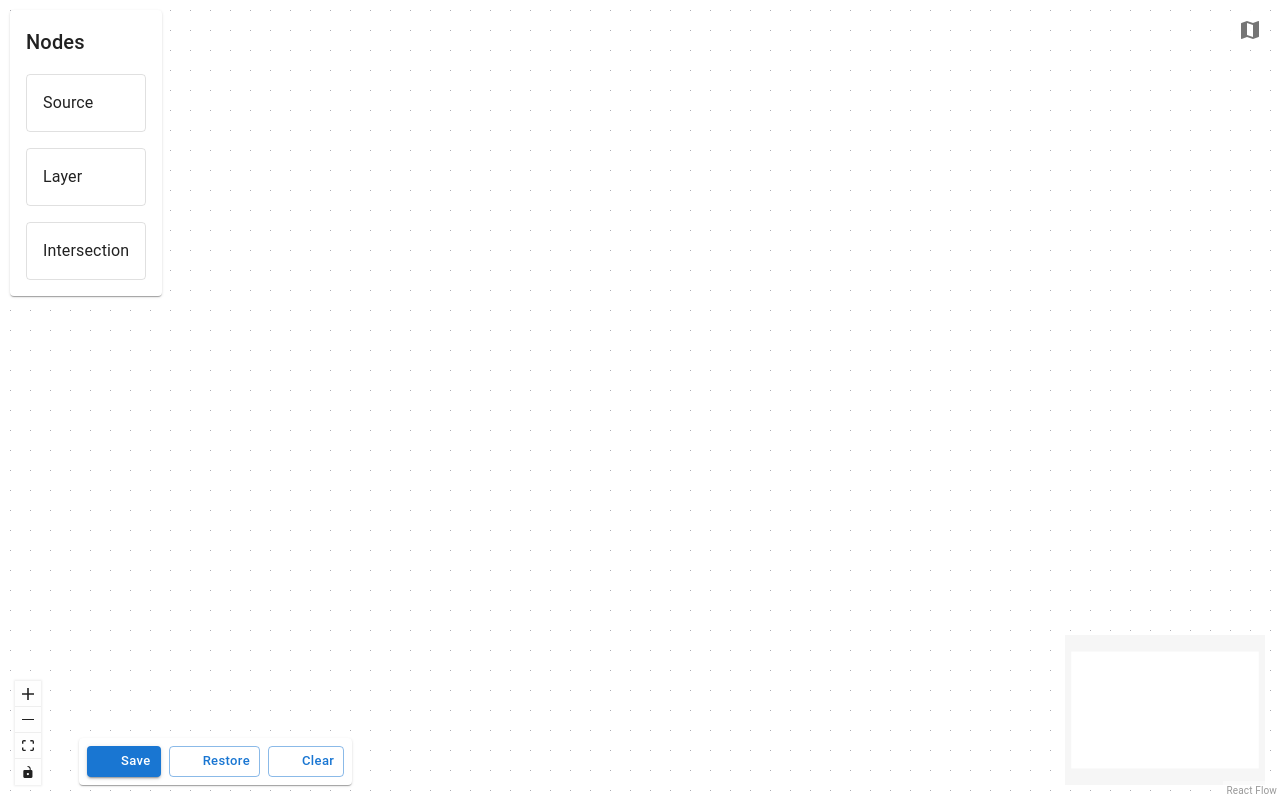
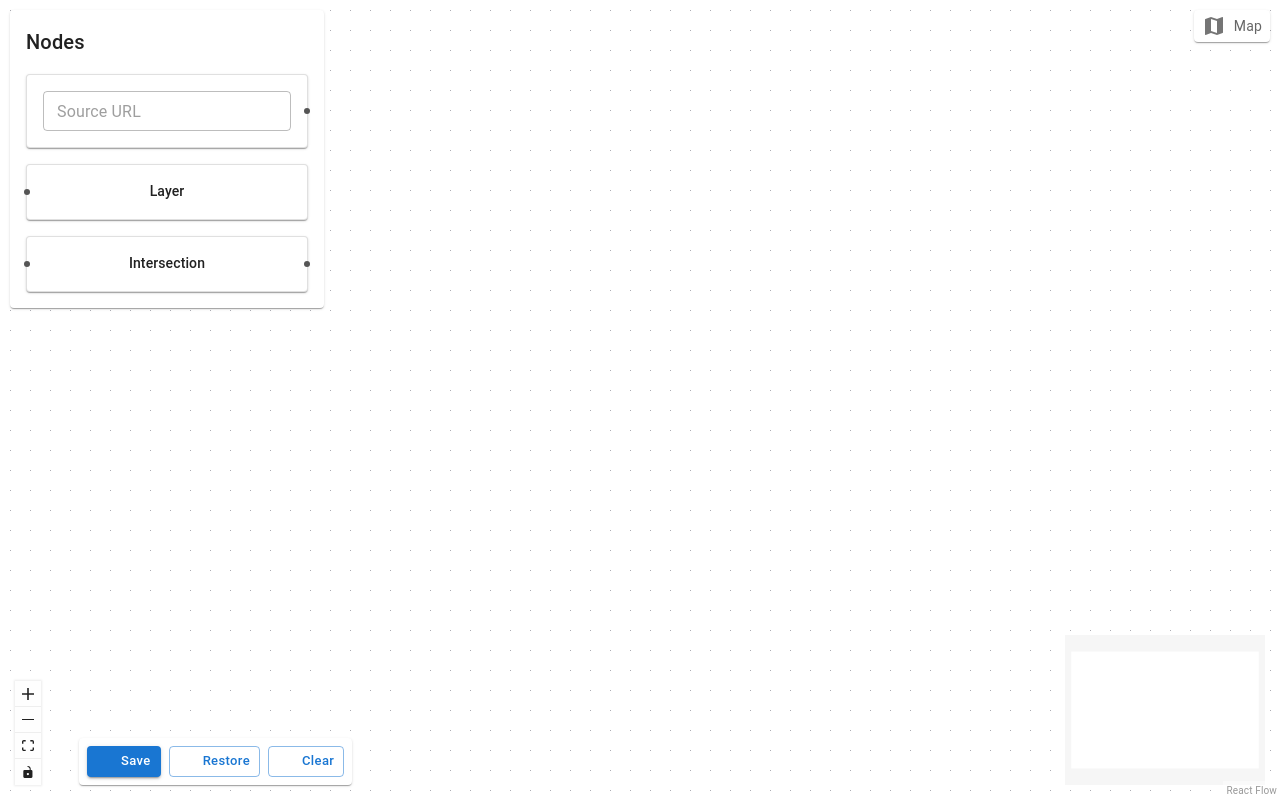
Before and after one commit to carlosruana/geospatial-assignment, a React (Vite) app: page / in a window 1280 px wide. Built offline with nearby package versions, Linux system fonts and the light colour scheme; some icons are missing.

Commit message:
Setting url on blur and improving styling

```diff
--- a/src/components/NodePanel.tsx
+++ b/src/components/NodePanel.tsx
@@ -1,9 +1,10 @@
 import { useCallback } from 'react';
-import { Box, Typography, Paper } from '@mui/material';
+import { Box, Typography, Paper, TextField } from '@mui/material';
 import { NodeType } from '../types/flow';
+import { Handle, Position } from '@xyflow/react';
 
 const nodeTypes: { type: NodeType; label: string }[] = [
-     { type: 'source', label: 'Source' },
+     { type: 'source', label: 'Source URL' },
      { type: 'layer', label: 'Layer' },
      { type: 'intersection', label: 'Intersection' },
 ];
@@ -37,15 +38,68 @@ export const NodePanel = () => {
                               key={type}
                               sx={{
                                    p: 2,
+                                   bgcolor: 'background.paper',
+                                   borderRadius: 1,
+                                   boxShadow: 1,
                                    border: '1px solid',
                                    borderColor: 'divider',
-                                   borderRadius: 1,
                                    cursor: 'grab',
+                                   minWidth: 150,
+                                   position: 'relative',
+                                   textAlign: type === 'source' ? 'left' : 'center',
                               }}
                               draggable
                               onDragStart={e => onDragStart(e, type)}
                          >
-                              {label}
+                              {type === 'source' && (
+                                   <>
+                                        <Handle
+                                             type="source"
+                                             position={Position.Right}
+                                             style={{ background: '#555' }}
+                                        />
+                                        <Box
+                                             sx={{
+                                                  display: 'flex',
+                                                  flexDirection: 'column',
+                                                  gap: 1,
+                                             }}
+                                        >
+                                             <TextField
+                                                  label={label}
+                                                  size="small"
+                                                  fullWidth
+                                                  disabled
+                                                  placeholder="Enter URL"
+                                             />
+                                        </Box>
+                                   </>
+                              )}
+                              {type === 'layer' && (
+                                   <>
+                                        <Handle
+                                             type="target"
+                                             position={Position.Left}
+                                             style={{ background: '#555' }}
+                                        />
+                                        <Typography variant="subtitle2">{label}</Typography>
+                                   </>
+                              )}
+                              {type === 'intersection' && (
+                                   <>
+                                        <Handle
+                                             type="target"
+                                             position={Position.Left}
+                                             style={{ background: '#555' }}
+                                        />
+                                        <Handle
+                                             type="source"
+                                             position={Position.Right}
+                                             style={{ background: '#555' }}
+                                        />
+                                        <Typography variant="subtitle2">{label}</Typography>
+                                   </>
+                              )}
                          </Box>
                     ))}
                </Paper>
--- a/src/components/nodes/IntersectionNode.tsx
+++ b/src/components/nodes/IntersectionNode.tsx
@@ -14,6 +14,8 @@ export const IntersectionNode = memo(({ selected }: NodeProps<IntersectionNode>)
                     bgcolor: 'background.paper',
                     borderRadius: 1,
                     boxShadow: 1,
+                    minWidth: 150,
+                    textAlign: 'center',
                     border: selected ? '2px solid' : '1px solid',
                     borderColor: selected ? 'primary.main' : 'divider',
                }}
--- a/src/components/nodes/LayerNode.tsx
+++ b/src/components/nodes/LayerNode.tsx
@@ -10,26 +10,22 @@ type LayerNodeData = {
 
 type LayerNode = Node<LayerNodeData, 'layer'>;
 
-export const LayerNode = memo(({ selected, data }: NodeProps<LayerNode>) => {
-     console.log('LayerNode render:', { data, selected });
+export const LayerNode = memo(({ selected }: NodeProps<LayerNode>) => {
      return (
           <Box
                sx={{
                     p: 2,
-                    border: '1px solid #ddd',
+                    bgcolor: 'background.paper',
                     borderRadius: 1,
-                    backgroundColor: 'white',
+                    boxShadow: 1,
                     minWidth: 150,
-                    borderColor: selected ? '#1976d2' : '#ddd',
+                    textAlign: 'center',
+                    border: selected ? '2px solid' : '1px solid',
+                    borderColor: selected ? 'primary.main' : 'divider',
                }}
           >
                <Handle type="target" position={Position.Left} />
-               <Typography variant="subtitle2">Layer {data.layerId}</Typography>
-               {data.geometry?.type === 'Feature' && (
-                    <Typography variant="caption" color="text.secondary">
-                         GeoJSON loaded
-                    </Typography>
-               )}
+               <Typography variant="subtitle2">Layer</Typography>
           </Box>
      );
 });
--- a/src/components/nodes/SourceNode.tsx
+++ b/src/components/nodes/SourceNode.tsx
@@ -19,51 +19,34 @@ export const SourceNode = memo(({ id, data, selected }: NodeProps<SourceNode>) =
           selected,
      });
      const [url, setUrl] = useState(data.url);
-     const { updateNodeData, getNodes } = useReactFlow();
+     const { updateNodeData } = useReactFlow();
 
      // Update local state when node data changes
      useEffect(() => {
           setUrl(data.url);
      }, [data.url]);
 
-     // Fetch GeoJSON when URL changes or on initial load
-     useEffect(() => {
-          const fetchData = async () => {
-               console.log('fetchData called for node:', id, {
-                    url,
-                    isValid: isValidUrl(url),
-               });
+     const handleUrlChange = (event: React.ChangeEvent<HTMLInputElement>) => {
+          const newUrl = event.target.value;
+          setUrl(newUrl);
+     };
 
-               if (url && isValidUrl(url)) {
+     const handleUrlBlur = async () => {
+          if (!url.trim()) {
+               updateNodeData(id, { url: '', geojson: undefined });
+               return;
+          }
+
+          if (isValidUrl(url)) {
                console.log('Attempting to fetch GeoJSON for node:', id);
                try {
                     const geojson = await fetchGeoJSON(url);
                     console.log('GeoJSON fetched successfully for node:', id, geojson);
-
                     updateNodeData(id, { url, geojson });
-
-                         // Verify the update by checking all nodes
-                         const nodes = getNodes();
-                         const updatedNode = nodes.find(n => n.id === id);
-                         console.log('Node after update:', updatedNode);
                } catch (error) {
                     console.error('Error fetching GeoJSON:', error);
                     updateNodeData(id, { url, geojson: undefined });
                }
-               } else {
-                    console.log('Skipping fetch for node:', id, {
-                         reason: !url ? 'no url' : 'invalid url',
-                    });
-               }
-          };
-          fetchData();
-     }, [url, id, updateNodeData, getNodes]);
-
-     const handleUrlChange = (event: React.ChangeEvent<HTMLInputElement>) => {
-          const newUrl = event.target.value;
-          setUrl(newUrl);
-          if (!newUrl.trim()) {
-               updateNodeData(id, { url: '', geojson: undefined });
           }
      };
 
@@ -84,6 +67,7 @@ export const SourceNode = memo(({ id, data, selected }: NodeProps<SourceNode>) =
                          label="Source URL"
                          value={url}
                          onChange={handleUrlChange}
+                         onBlur={handleUrlBlur}
                          fullWidth
                          size="small"
                          error={!isValidUrl(url) && url !== ''}
--- a/src/views/Workflows/Workflows.tsx
+++ b/src/views/Workflows/Workflows.tsx
@@ -1,5 +1,5 @@
 import { useState } from 'react';
-import { Box, IconButton } from '@mui/material';
+import { Box, IconButton, Typography } from '@mui/material';
 import { Map as MapIcon, ArrowBack as ArrowBackIcon } from '@mui/icons-material';
 import { Flow } from '../../components/Flow';
 import { GeospatialViewer } from '../../components/GeospatialViewer';
@@ -28,21 +28,40 @@ export const Workflows = () => {
                ) : (
                     <GeospatialViewer nodes={nodes} edges={edges} />
                )}
-               <IconButton
+               <Box
+                    onClick={() => setShowMap(!showMap)}
                     sx={{
                          position: 'absolute',
                          top: 10,
                          right: 10,
                          zIndex: 2,
+                         display: 'flex',
+                         alignItems: 'center',
+                         gap: 1,
                          backgroundColor: 'white',
+                         padding: '4px 8px',
+                         borderRadius: 1,
+                         boxShadow: 1,
+                         cursor: 'pointer',
                          '&:hover': {
-                              backgroundColor: 'white',
+                              backgroundColor: 'rgba(0, 0, 0, 0.04)',
                          },
                     }}
-                    onClick={() => setShowMap(!showMap)}
                >
-                    {getButtonIcon()}
-               </IconButton>
+                    <IconButton
+                         sx={{
+                              padding: 0,
+                              '&:hover': {
+                                   backgroundColor: 'transparent',
+                              },
+                         }}
+                    >
+                         {getButtonIcon()}
+                    </IconButton>
+                    <Typography variant="body2" color="text.secondary">
+                         {showMap ? 'Back' : 'Map'}
+                    </Typography>
+               </Box>
           </Box>
      );
 };
```
Lines whose indentation alone changed are shown as unchanged.
